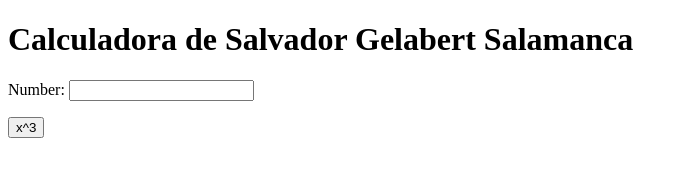
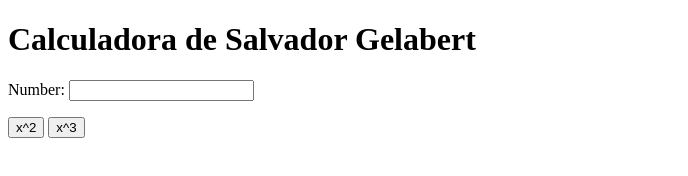
Before and after one commit to sgelabert-test/my_calculator_2, a plain HTML site: page index.html in a window 1280 px wide. Shown: the whole page, without its empty margins (0-688 px from the left). Drawn offline with Linux system fonts and the light colour scheme.

Commit message:
x^2 button

```diff
--- a/index.html
+++ b/index.html
@@ -5,10 +5,11 @@
 		<meta charset="utf-8">
 	</head>
 	<body>
-		<h1>Calculadora de Salvador Gelabert Salamanca</h1>
+		<h1>Calculadora de Salvador Gelabert</h1>
 		Number:
 		<input type="text" id="n1">
 		<p>
+			<button onclick="square()"> x^2 </button>
 			<button onclick="cube()"> x^3 </button>
 		</p>
 		<script type="text/javascript">
@@ -16,6 +17,10 @@
 				var num = document.getElementById("n1");
 				num.value = Math.pow(num.value, 3);
 			}
+			function square() {
+				var num = document.getElementById("n1");
+				num.value = Math.pow(num.value, 2);
+			}
 		</script>
 	</body>
 </html>
```
